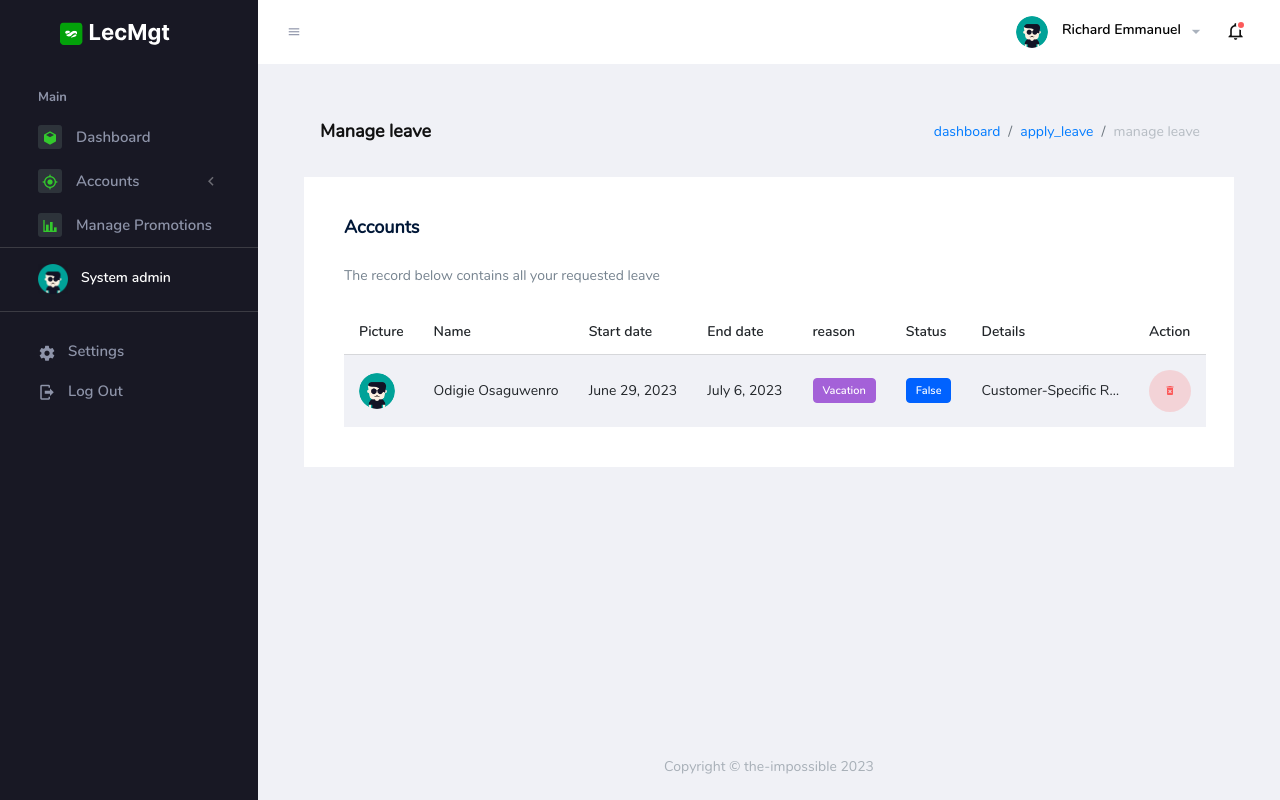
After one commit to the-impossible/lecMgt, a Django app: page /auth/manage_leaves in a window 1280 px wide. The commit adds this page. Run offline with Django 4.2, Linux system fonts and the light colour scheme; a user stored in the database is signed in; data comes from the database, SQL or seed files in the repository; both versions use the stored data as it was after the commit; some libraries are stand-ins or nearby versions.

Commit message:
CRD on leaves"

```diff
--- /dev/null
+++ b/Templates/backend/auth/leave/manage_leave.html
@@ -0,0 +1,159 @@
+{% extends 'base.html' %}
+{% load crispy_forms_tags %}
+
+{% load static %}
+{% block title %}Manage Leave{% endblock title %}
+
+{% block head %}{% include 'partials/auth_head.html' %}{% endblock head %}
+
+{% block body %}
+
+    <div class="container-scroller">
+
+    {% block nav %}{% include 'partials/auth_nav.html' %}{% endblock nav %}
+
+      <div class="container-fluid page-body-wrapper">
+
+        {% include 'partials/auth_sidebar.html' %}
+
+        <div class="main-panel">
+          <div class="content-wrapper">
+
+            {% include 'partials/messages.html' %}
+
+            <div class="page-header">
+              <h3 class="page-title"> Manage leave </h3>
+              <nav aria-label="breadcrumb">
+                <ol class="breadcrumb">
+                  <li class="breadcrumb-item"><a href="{% url 'auth:dashboard' %}">dashboard</a></li>
+                  <li class="breadcrumb-item"><a href="{% url 'auth:apply_leave' %}">apply_leave</a></li>
+                  <li class="breadcrumb-item active" aria-current="page">manage leave</li>
+                </ol>
+              </nav>
+            </div>
+            <div class="row">
+              <div class="col-lg-12 grid-margin stretch-card">
+                <div class="card">
+                  <div class="card-body">
+                    <h4 class="card-title">Accounts</h4>
+                    <p class="card-description"> The record below contains all your requested leave </p>
+                    <table class="table table-striped table-hover">
+                      <thead>
+                        <tr>
+                          <th> Picture </th>
+                          <th> Name </th>
+                          <th> Start date</th>
+                          <th> End date</th>
+                          <th> reason </th>
+                          <th> Status </th>
+                          <th> Details </th>
+                          <th> Action </th>
+                        </tr>
+                      </thead>
+                      <tbody>
+
+                        {% for object in object_list %}
+                        <tr>
+                          <td class="py-1">
+                            <a href="">
+                              <img src="{{ object.user.pics.url }}" width="60" alt="image" />
+                            </a>
+                          </td>
+                          <td> {{ object.user.name}} </td>
+                          <td> {{ object.start_date}} </td>
+                          <td> {{ object.end_date}} </td>
+                          <td>
+                            <label class="badge badge-info">
+                              {{ object.reason}}
+                            </label>
+                          </td>
+                          <td>
+                            <label class="badge badge-primary">
+                              {{ object.dept_approval}}
+                            </label>
+                          </td>
+                          <td>
+                            <a style="cursor: pointer;" data-toggle="modal" data-target="#detailsModal{{forloop.counter}}">
+                              {{ object.details|truncatechars:20 }}
+                            </a>
+
+                            <div class="modal fade" id="detailsModal{{forloop.counter}}" style="display: none;" aria-hidden="true">
+                              <div class="modal-dialog" id="uploadDialog" role="document">
+                                <div class="modal-content">
+                                  <div class="modal-header">
+                                    <h5 class="modal-title">Leave Details
+                                    </h5>
+                                    <button type="button" class="close btn btn-secondary" data-dismiss="modal"><span>×</span>
+                                    </button>
+                                  </div>
+                                    <div class="modal-body">
+                                      <p class="text-wrap">
+                                        {{ object.details }}
+                                      </p>
+                                    </div>
+                                    <div class="modal-footer">
+                                      <button class="btn btn-secondary" type="button" data-dismiss="modal">Close</button>
+                                    </div>
+                                </div>
+                              </div>
+                            </div>
+
+                          </td>
+                          <td>
+                            <button type="button" class="btn btn-inverse-danger btn-rounded btn-icon" data-toggle="modal" data-target="#deleteModal{{forloop.counter}}">
+                              <i class="mdi mdi-delete-forever"></i>
+                            </button>
+
+                            <div class="modal fade" id="deleteModal{{forloop.counter}}" style="display: none;" aria-hidden="true">
+                              <div class="modal-dialog" id="uploadDialog" role="document">
+                                <div class="modal-content">
+                                  <div class="modal-header">
+                                    <h5 class="modal-title">delete leave
+                                    </h5>
+                                    <button type="button" class="close btn btn-secondary" data-dismiss="modal"><span>×</span>
+                                    </button>
+                                  </div>
+                                  <form method="post" action="{% url 'auth:delete_leave' object.pk %}">
+                                    {% csrf_token %}
+                                    <div class="modal-body">
+                                      <p>Are you sure you want to delete requested leave</p>
+                                      <p><b>NB: The process is non-reversal</b> </p>
+                                    </div>
+                                    <div class="modal-footer">
+                                      <button class="btn btn-secondary" type="button" data-dismiss="modal">Cancel</button>
+                                      <button type="submit" class="btn btn-success text-white">Delete leave</button>
+                                    </div>
+                                  </form>
+                                </div>
+                              </div>
+                            </div>
+
+                          </td>
+                        </tr>
+
+                        {% endfor %}
+
+
+
+                      </tbody>
+                    </table>
+                  </div>
+                </div>
+              </div>
+            </div>
+          </div>
+          <!-- content-wrapper ends -->
+
+          {% block footer %}{% include 'partials/auth_footer.html' %}{% endblock footer %}
+
+        </div>
+        <!-- main-panel ends -->
+      </div>
+      <!-- page-body-wrapper ends -->
+    </div>
+    <!-- container-scroller -->
+
+    {% block script %} {% include 'partials/auth_script.html' %} {% endblock %}
+    {% include "partials/modal_logout.html" %}
+
+  {% endblock %}
--- a/Templates/partials/auth_sidebar.html
+++ b/Templates/partials/auth_sidebar.html
@@ -84,7 +84,7 @@
       <div class="collapse" id="ui-leave">
         <ul class="nav flex-column sub-menu">
           <li class="nav-item"> <a class="nav-link" href="{% url 'auth:apply_leave' %}">Apply Leave</a></li>
-          <li class="nav-item"> <a class="nav-link" href="pages/ui-features/dropdowns.html">Manage Leave</a></li>
+          <li class="nav-item"> <a class="nav-link" href="{% url 'auth:manage_leaves' %}">Manage Leave</a></li>
         </ul>
       </div>
     </li>
--- a/lecMgt_auth/models.py
+++ b/lecMgt_auth/models.py
@@ -130,6 +130,8 @@ class Leave(models.Model):
     reason = models.ForeignKey(
         Reasons, on_delete=models.CASCADE, blank=True, null=True)
     dept_approval = models.BooleanField(default=False)
+    created = models.DateTimeField(
+        verbose_name='date_created', auto_now_add=True)
 
     def __str__(self):
         return f"{self.user} requested for a leave"
--- a/lecMgt_auth/urls.py
+++ b/lecMgt_auth/urls.py
@@ -14,4 +14,6 @@ urlpatterns = [
     path('edit_account/<str:pk>', EditAccountView.as_view(), name="edit_account"),
 
     path('apply_leave', LeaveCreateView.as_view(), name="apply_leave"),
+    path('manage_leaves', ManageLeaves.as_view(), name="manage_leaves"),
+    path('delete_leave/<str:pk>', DeleteLeaveView.as_view(), name="delete_leave"),
 ]
--- a/lecMgt_auth/views.py
+++ b/lecMgt_auth/views.py
@@ -154,7 +154,7 @@ class DeleteAccountView(LoginRequiredMixin, SuccessMessageMixin, DeleteView):
 class LeaveCreateView(LoginRequiredMixin, SuccessMessageMixin, CreateView):
     model = Leave
     form_class = LeaveApplicationForm
-    template_name = "backend/auth/create_update_leave.html"
+    template_name = "backend/auth/leave/create_update_leave.html"
     success_message = "Leave has been requested successfully!"
 
     def get_success_url(self):
@@ -167,7 +167,20 @@ class LeaveCreateView(LoginRequiredMixin, SuccessMessageMixin, CreateView):
 
     def form_valid(self, form):
         form.instance.user = self.request.user
-
         form = super().form_valid(form)
 
         return form
+
+class ManageLeaves(LoginRequiredMixin, ListView):
+    template_name = 'backend/auth/leave/manage_leave.html'
+
+    def get_queryset(self):
+        return Leave.objects.all().order_by('-created')
+
+    def get_success_url(self):
+        return reverse("auth:manage_leaves")
+
+class DeleteLeaveView(LoginRequiredMixin, SuccessMessageMixin, DeleteView):
+    model = Leave
+    success_message = 'Deleted successfully!'
+    success_url = reverse_lazy('auth:manage_leaves')
```
Also changed, not shown: Templates/backend/auth/leave/create_update_leave.html (renamed from Templates/backend/auth/create_update_leave.html), db.sqlite3, lecMgt_auth/migrations/0002_delete_leave.py (added), lecMgt_auth/migrations/0003_leave.py (added).
